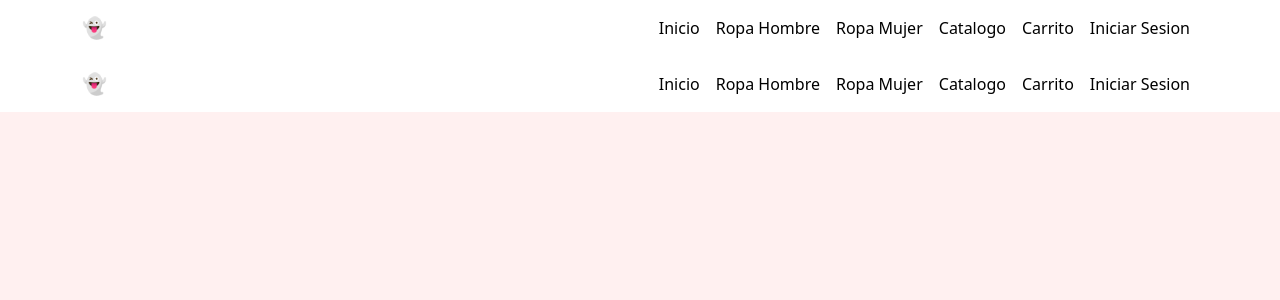
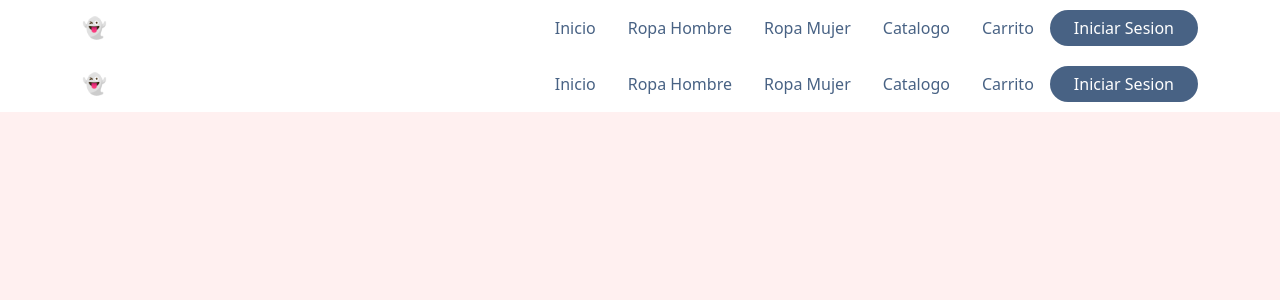
Before and after one commit to jdafh/Proyecto-Angular, an Angular app: page /navbar in a window 1280 px wide. Shown: the top 300 px of the page. Built offline with nearby package versions, Linux system fonts and the light colour scheme.

Commit message:
actualizacion

```diff
--- a/src/app/iniciar-sesion/iniciar-sesion.css
+++ b/src/app/iniciar-sesion/iniciar-sesion.css
@@ -26,7 +26,7 @@
   width: 140px;
   height: 140px;
   object-fit: contain;
-  border: 3px solid black;
+  border: 3px solid hwb(486284);
   border-radius: 8px;
   background: white;
   padding: 8px;
--- a/src/app/navbar/navbar.css
+++ b/src/app/navbar/navbar.css
@@ -3,9 +3,31 @@ nav {
 }
 
 .nav-link {
-  color: #000000 !important;
+  color: #486284 !important;
 }
 
 .navbar-brand {
-  color: #000000 !important;
+  color: #486284 !important;
 }
+
+.btn-sesion {
+  background-color: #486284;
+  color: white;
+  border: none;
+}
+
+.btn-sesion:hover {
+  background-color: #3a5270;
+  color: white;
+}
+
+.navbar-nav {
+  flex-direction: row;
+  align-items: center;
+  gap: 16px;
+}
+
+.nav-item {
+  display: flex;
+  align-items: center;
+}
--- a/src/app/navbar/navbar.html
+++ b/src/app/navbar/navbar.html
@@ -39,13 +39,12 @@
             Carrito
           </a>
 
-         <li class="nav-item">
-          <a class="nav-link" routerLink="/iniciar-sesion" routerLinkActive="active">
-            Iniciar Sesion
-          </a>
+         <a class="btn btn-sesion rounded-pill px-4 ms-2" routerLink="/iniciar-sesion">
+           Iniciar Sesion
+           </a>
+         </li>
 
 
-        </li>
       </ul>
     </div>
   </div>
```
